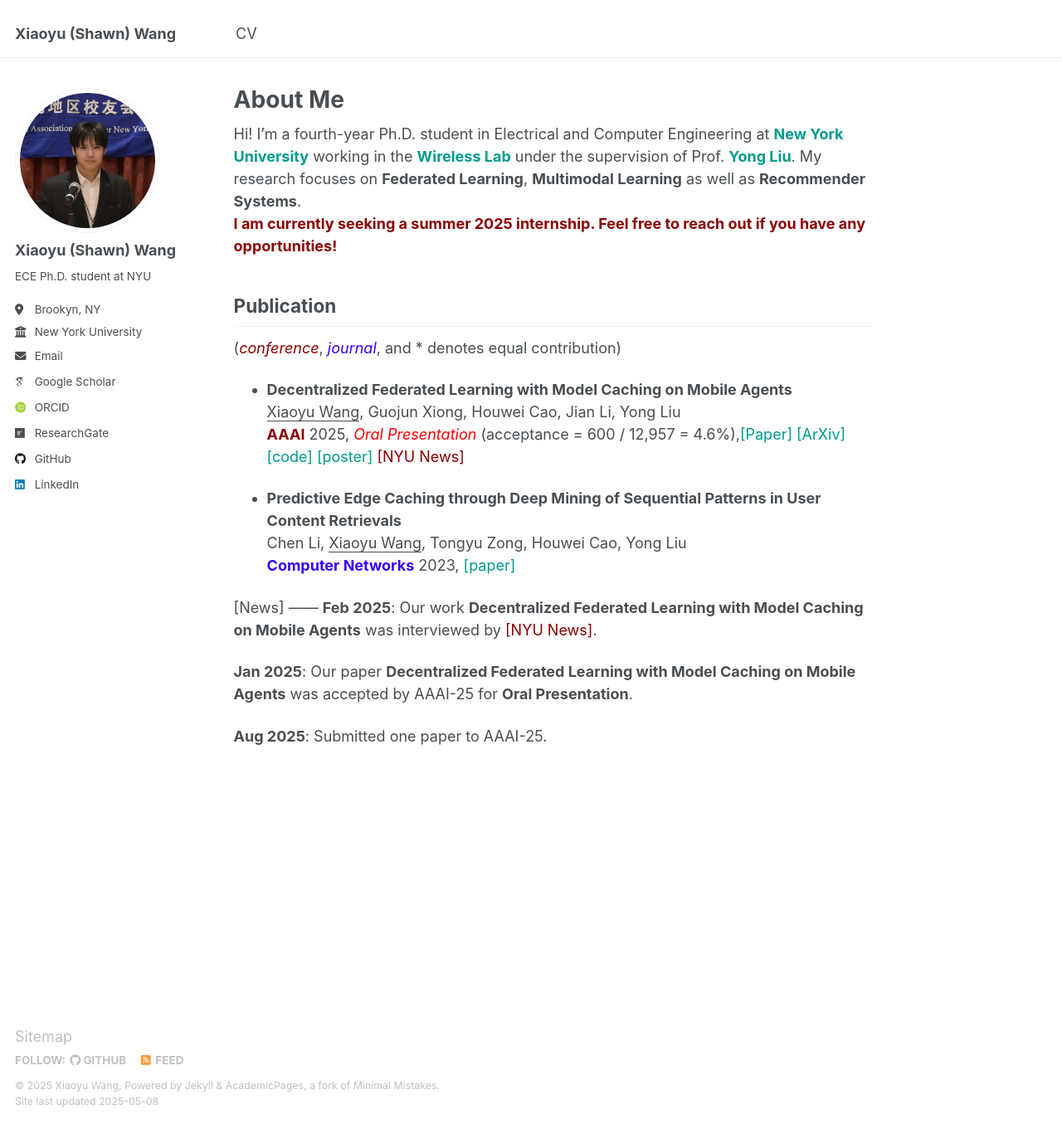
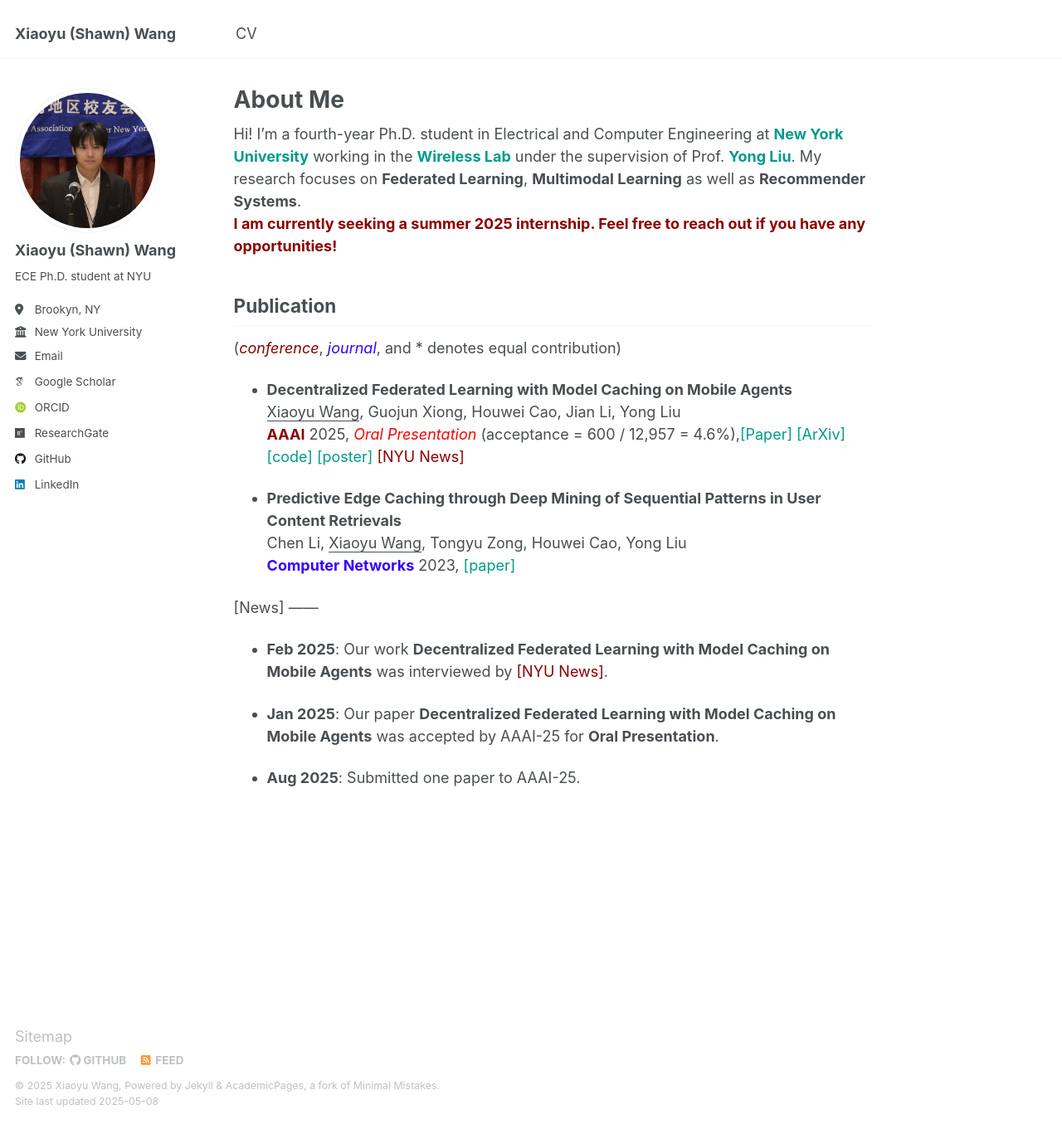
Before and after one commit to shawnxiaoyuwang/shawnxiaoyuwang.github.io, a Jekyll site: the page built from _pages/about.md, in a window 1280 px wide and 1355 px high. Shown: the whole window at 83% size. Built offline with Jekyll 4.4.1, drawn with Linux system fonts in a browser that asks for light colours; some web fonts are replaced.

Commit message:
Update about.md

```diff
--- a/_pages/about.md
+++ b/_pages/about.md
@@ -52,8 +52,8 @@ Project: **Federated Learning Come Across With Label Noise Learning**
 -->
 [News]
 ------
-**Feb 2025**: Our work **Decentralized Federated Learning with Model Caching on Mobile Agents** was interviewed by <a href="https://engineering.nyu.edu/news/self-driving-cars-learn-share-road-knowledge-through-digital-word-mouth" style="color: darkred; text-decoration: none;">[NYU News]</a>.
+- **Feb 2025**: Our work **Decentralized Federated Learning with Model Caching on Mobile Agents** was interviewed by <a href="https://engineering.nyu.edu/news/self-driving-cars-learn-share-road-knowledge-through-digital-word-mouth" style="color: darkred; text-decoration: none;">[NYU News]</a>.
 
-**Jan 2025**: Our paper **Decentralized Federated Learning with Model Caching on Mobile Agents** was accepted by AAAI-25 for **Oral Presentation**.
+- **Jan 2025**: Our paper **Decentralized Federated Learning with Model Caching on Mobile Agents** was accepted by AAAI-25 for **Oral Presentation**.
 
-**Aug 2025**: Submitted one paper to AAAI-25.
+- **Aug 2025**: Submitted one paper to AAAI-25.
```
